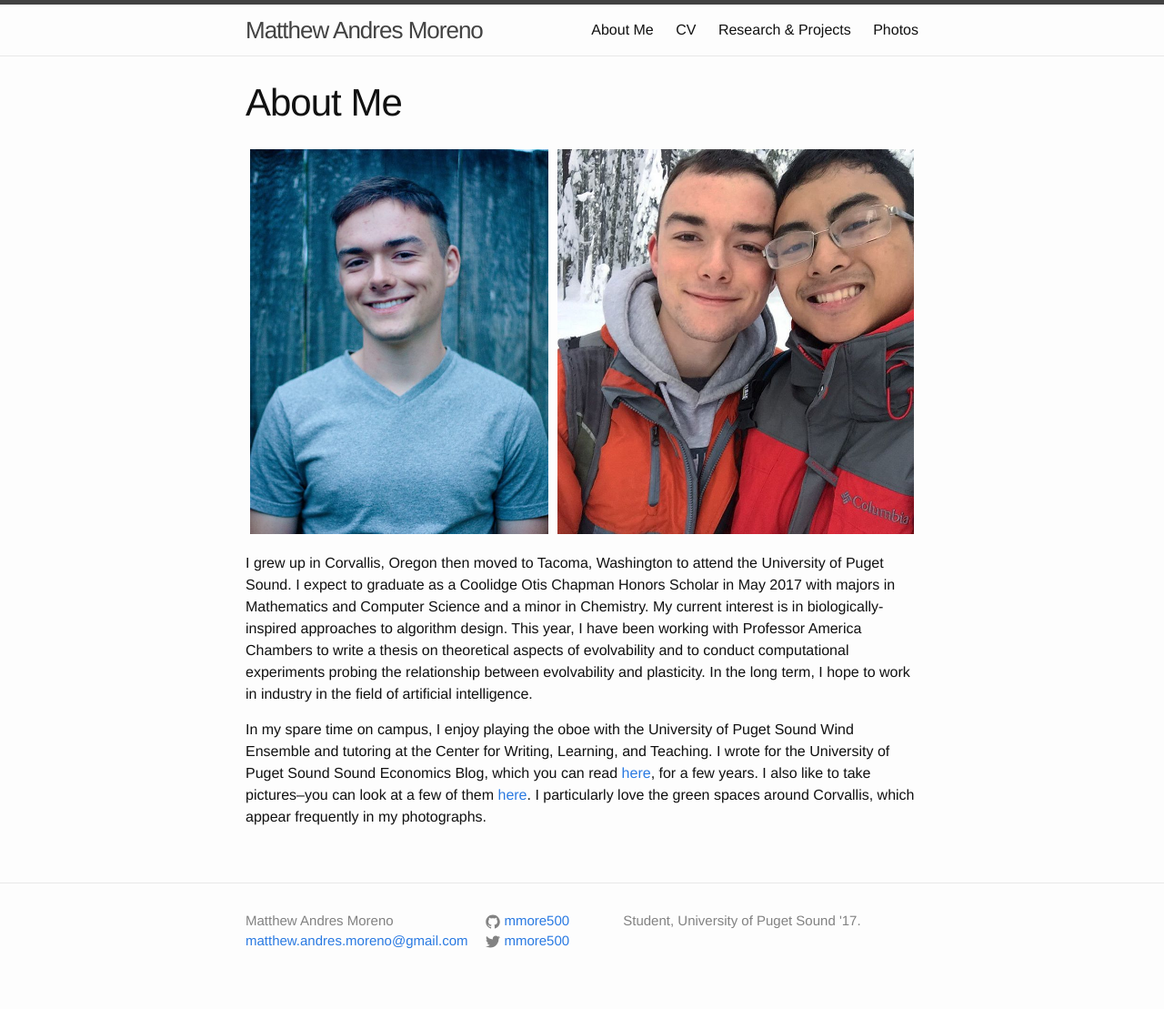
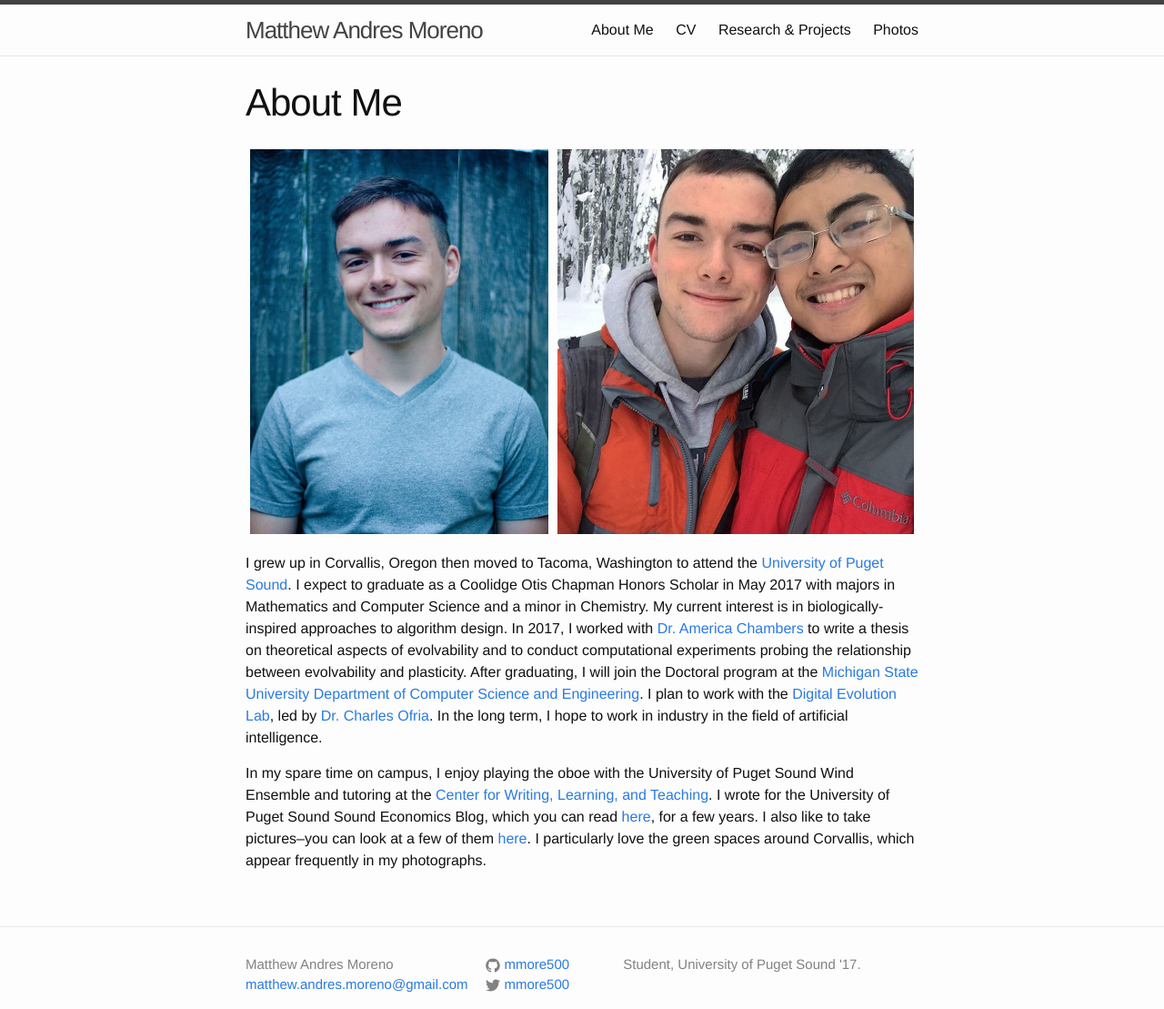
Before and after one commit to mmore500/mmore500.github.io, a Jekyll site: the page built from about.md, in a window 1280 px wide. Shown: the whole page at 91% size. Built offline with Jekyll 4.4.1, drawn with Linux system fonts in a browser that asks for light colours; before the commit the page ends 1061 px from its top, so only the background shows below that.

Commit message:
Update About Me page

```diff
--- a/about.md
+++ b/about.md
@@ -40,14 +40,16 @@ permalink: /about/
 </div>
 
 
-I grew up in Corvallis, Oregon then moved to Tacoma, Washington to attend the University of Puget Sound.
+I grew up in Corvallis, Oregon then moved to Tacoma, Washington to attend the [University of Puget Sound](https://www.pugetsound.edu/).
 I expect to graduate as a Coolidge Otis Chapman Honors Scholar in May 2017 with majors in Mathematics and Computer Science and a minor in Chemistry.
 My current interest is in biologically-inspired approaches
 to algorithm design.
-This year, I have been working with Professor America Chambers to write a thesis on theoretical aspects of evolvability and to conduct computational experiments probing the relationship between evolvability and plasticity.
+In 2017, I worked with [Dr. America Chambers](http://mathcs.pugetsound.edu/~alchambers/) to write a thesis on theoretical aspects of evolvability and to conduct computational experiments probing the relationship between evolvability and plasticity.
+After graduating, I will join the Doctoral program at the [Michigan State University](https://msu.edu/) [Department of Computer Science and Engineering](http://www.cse.msu.edu/).
+I plan to work with the [Digital Evolution Lab](http://devolab.msu.edu/), led by [Dr. Charles Ofria](http://www.ofria.com/).
 In the long term, I hope to work in industry in the field of artificial intelligence.
 
-In my spare time on campus, I enjoy playing the oboe with the University of Puget Sound Wind Ensemble and tutoring at the Center for Writing, Learning, and Teaching.
+In my spare time on campus, I enjoy playing the oboe with the University of Puget Sound Wind Ensemble and tutoring at the [Center for Writing, Learning, and Teaching](https://www.pugetsound.edu/cwlt).
 I wrote for the University of Puget Sound Sound Economics Blog, which you can read [here](https://blogs.pugetsound.edu/econ/), for a few years.
 I also like to take pictures--you can look at a few of them [here](http://mmore500.tumblr.com).
 I particularly love the green spaces around Corvallis, which appear frequently in my photographs.
```
